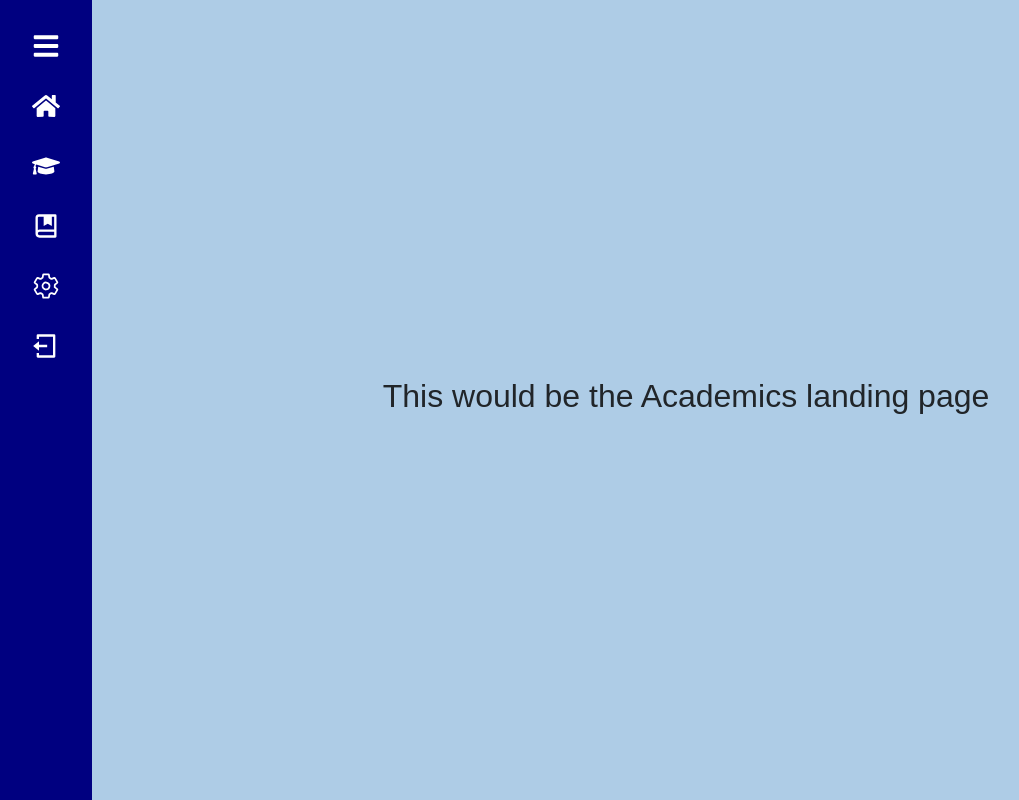
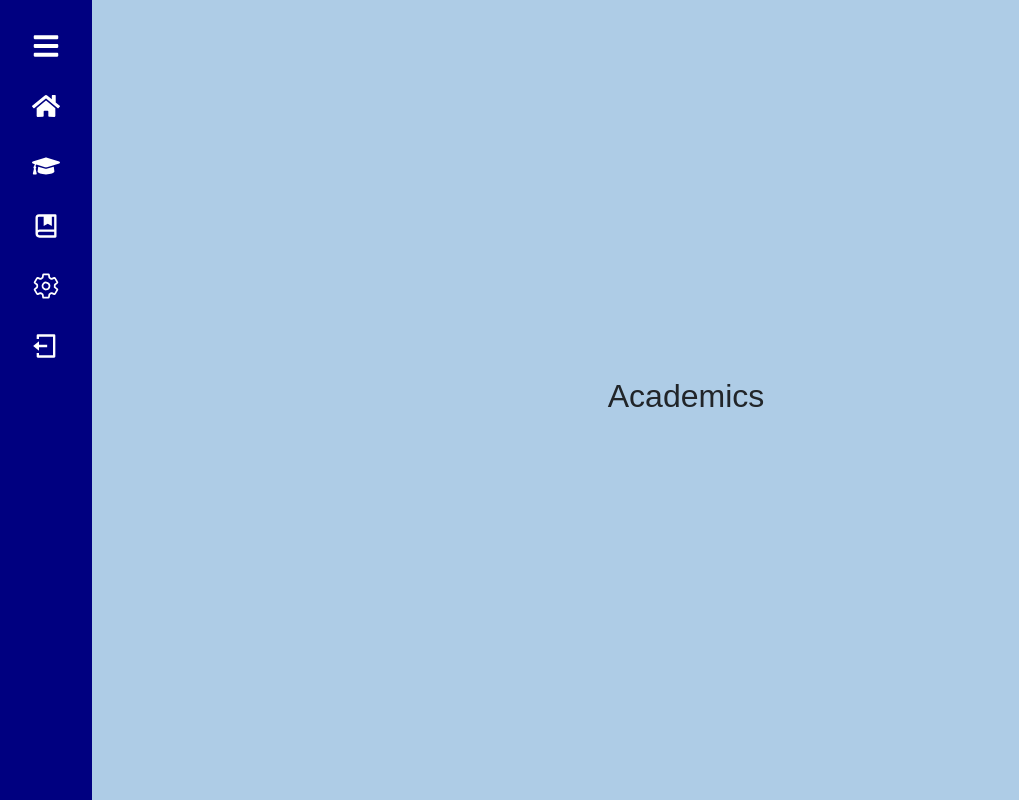
Before and after one commit to mattdillabough/cnatra-lms, a React (Create React App) app in the folder frontend/: page /Academics in a window 1280 px wide. Shown: the whole page, without its empty margins (0-1019 px from the left). Built offline with nearby package versions, Linux system fonts and the light colour scheme.

Commit message:
Change App section landing text (#8)

```diff
--- a/frontend/src/Components/Academics.js
+++ b/frontend/src/Components/Academics.js
@@ -3,7 +3,7 @@ import React from "react";
 function Academics() {
   return (
     <div className="container-fluid text-center">
-      <h2>This would be the Academics landing page</h2>
+      <h2>Academics</h2>
     </div>
   );
 }
--- a/frontend/src/Components/Home.js
+++ b/frontend/src/Components/Home.js
@@ -7,7 +7,7 @@ function Home(props) {
 
   return (
     <div className="container-fluid text-center">
-      <h2>This would be the homepage</h2>
+      <h2>Welcome Home!</h2>
     </div>
   );
 }
--- a/frontend/src/Components/Login.js
+++ b/frontend/src/Components/Login.js
@@ -3,7 +3,7 @@ import React from "react";
 function Login() {
   return (
     <div className="text-center">
-      <h2>This would be the Login page</h2>
+      <h2>You have successfully logged in!</h2>
     </div>
   );
 }
--- a/frontend/src/Components/Settings.js
+++ b/frontend/src/Components/Settings.js
@@ -3,7 +3,7 @@ import React from "react";
 function Settings() {
   return (
     <div className="container-fluid text-center">
-      <h2>Settings would display here</h2>
+      <h2>Settings</h2>
     </div>
   );
 }
```
